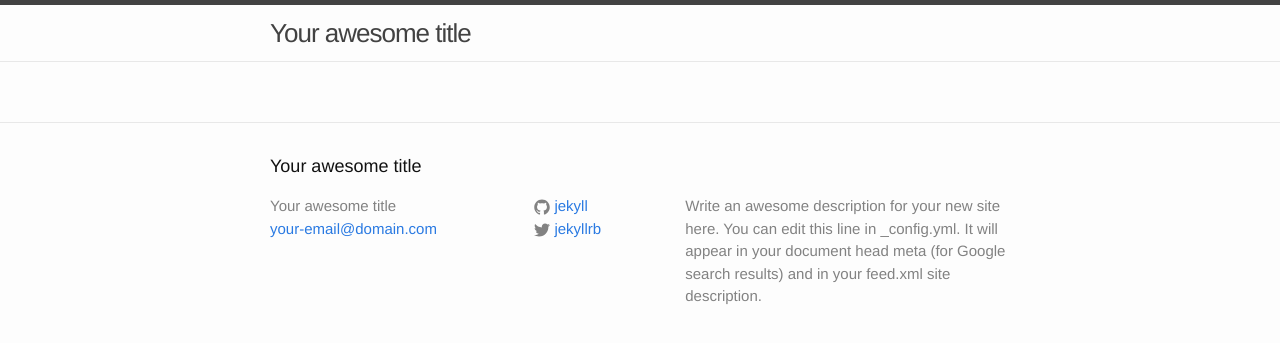
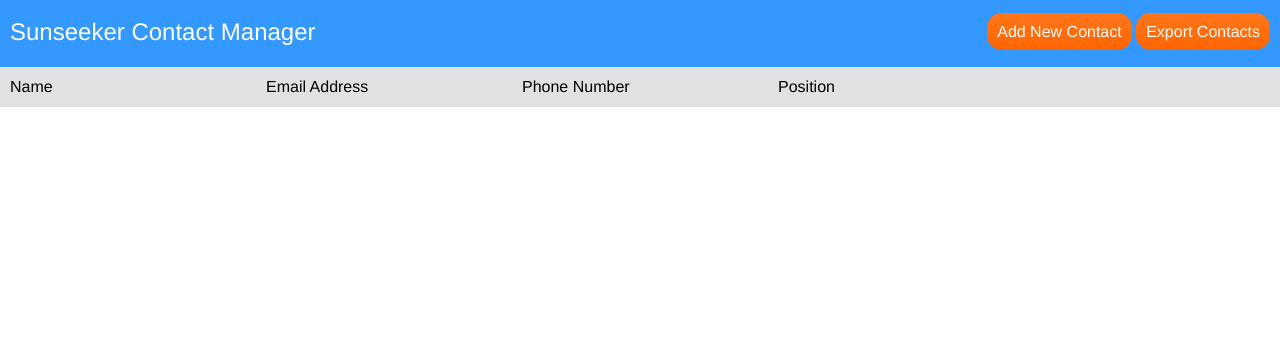
Before and after one commit to alecgunnar/ContactList, a Jekyll site: the page built from index.html, in a window 1280 px wide. Shown: the top 343 px of the page. Built offline with Jekyll 4.4.1, drawn with Linux system fonts in a browser that asks for light colours.

Commit message:
Added basic layout

```diff
--- a/_config.yml
+++ b/_config.yml
@@ -1,14 +1,8 @@
 # Site settings
-title: Your awesome title
-email: your-email@domain.com
-description: > # this means to ignore newlines until "baseurl:"
-  Write an awesome description for your new site here. You can edit this
-  line in _config.yml. It will appear in your document head meta (for
-  Google search results) and in your feed.xml site description.
-baseurl: "" # the subpath of your site, e.g. /blog/
-url: "http://yourdomain.com" # the base hostname & protocol for your site
-twitter_username: jekyllrb
-github_username:  jekyll
+title: "Sunseeker Contact Manager"
+
+url: "http://0.0.0.0:4000"
+baseurl: ""
 
 # Build settings
 markdown: kramdown
--- a/_includes/footer.html
+++ /dev/null
@@ -1,55 +0,0 @@
-<footer class="site-footer">
-
-  <div class="wrapper">
-
-    <h2 class="footer-heading">{{ site.title }}</h2>
-
-    <div class="footer-col-wrapper">
-      <div class="footer-col  footer-col-1">
-        <ul class="contact-list">
-          <li>{{ site.title }}</li>
-          <li><a href="mailto:{{ site.email }}">{{ site.email }}</a></li>
-        </ul>
-      </div>
-
-      <div class="footer-col  footer-col-2">
-        <ul class="social-media-list">
-          {% if site.github_username %}
-          <li>
-            <a href="https://github.com/{{ site.github_username }}">
-              <span class="icon  icon--github">
-                <svg viewBox="0 0 16 16">
-                  <path fill="#828282" d="M7.999,0.431c-4.285,0-7.76,3.474-7.76,7.761 c0,3.428,2.223,6.337,5.307,7.363c0.388,0.071,0.53-0.168,0.53-0.374c0-0.184-0.007-0.672-0.01-1.32 c-2.159,0.469-2.614-1.04-2.614-1.04c-0.353-0.896-0.862-1.135-0.862-1.135c-0.705-0.481,0.053-0.472,0.053-0.472 c0.779,0.055,1.189,0.8,1.189,0.8c0.692,1.186,1.816,0.843,2.258,0.645c0.071-0.502,0.271-0.843,0.493-1.037 C4.86,11.425,3.049,10.76,3.049,7.786c0-0.847,0.302-1.54,0.799-2.082C3.768,5.507,3.501,4.718,3.924,3.65 c0,0,0.652-0.209,2.134,0.796C6.677,4.273,7.34,4.187,8,4.184c0.659,0.003,1.323,0.089,1.943,0.261 c1.482-1.004,2.132-0.796,2.132-0.796c0.423,1.068,0.157,1.857,0.077,2.054c0.497,0.542,0.798,1.235,0.798,2.082 c0,2.981-1.814,3.637-3.543,3.829c0.279,0.24,0.527,0.713,0.527,1.437c0,1.037-0.01,1.874-0.01,2.129 c0,0.208,0.14,0.449,0.534,0.373c3.081-1.028,5.302-3.935,5.302-7.362C15.76,3.906,12.285,0.431,7.999,0.431z"/>
-                </svg>
-              </span>
-
-              <span class="username">{{ site.github_username }}</span>
-            </a>
-          </li>
-          {% endif %}
-
-          {% if site.twitter_username %}
-          <li>
-            <a href="https://twitter.com/{{ site.twitter_username }}">
-              <span class="icon  icon--twitter">
-                <svg viewBox="0 0 16 16">
-                  <path fill="#828282" d="M15.969,3.058c-0.586,0.26-1.217,0.436-1.878,0.515c0.675-0.405,1.194-1.045,1.438-1.809
-                  c-0.632,0.375-1.332,0.647-2.076,0.793c-0.596-0.636-1.446-1.033-2.387-1.033c-1.806,0-3.27,1.464-3.27,3.27 c0,0.256,0.029,0.506,0.085,0.745C5.163,5.404,2.753,4.102,1.14,2.124C0.859,2.607,0.698,3.168,0.698,3.767 c0,1.134,0.577,2.135,1.455,2.722C1.616,6.472,1.112,6.325,0.671,6.08c0,0.014,0,0.027,0,0.041c0,1.584,1.127,2.906,2.623,3.206 C3.02,9.402,2.731,9.442,2.433,9.442c-0.211,0-0.416-0.021-0.615-0.059c0.416,1.299,1.624,2.245,3.055,2.271 c-1.119,0.877-2.529,1.4-4.061,1.4c-0.264,0-0.524-0.015-0.78-0.046c1.447,0.928,3.166,1.469,5.013,1.469 c6.015,0,9.304-4.983,9.304-9.304c0-0.142-0.003-0.283-0.009-0.423C14.976,4.29,15.531,3.714,15.969,3.058z"/>
-                </svg>
-              </span>
-
-              <span class="username">{{ site.twitter_username }}</span>
-            </a>
-          </li>
-          {% endif %}
-        </ul>
-      </div>
-
-      <div class="footer-col  footer-col-3">
-        <p class="text">{{ site.description }}</p>
-      </div>
-    </div>
-
-  </div>
-
-</footer>
--- a/_includes/header.html
+++ b/_includes/header.html
@@ -1,27 +1,11 @@
-<header class="site-header">
-
-  <div class="wrapper">
-
-    <a class="site-title" href="{{ site.baseurl }}/">{{ site.title }}</a>
-
-    <nav class="site-nav">
-      <a href="#" class="menu-icon">
-        <svg viewBox="0 0 18 15">
-          <path fill="#424242" d="M18,1.484c0,0.82-0.665,1.484-1.484,1.484H1.484C0.665,2.969,0,2.304,0,1.484l0,0C0,0.665,0.665,0,1.484,0 h15.031C17.335,0,18,0.665,18,1.484L18,1.484z"/>
-          <path fill="#424242" d="M18,7.516C18,8.335,17.335,9,16.516,9H1.484C0.665,9,0,8.335,0,7.516l0,0c0-0.82,0.665-1.484,1.484-1.484 h15.031C17.335,6.031,18,6.696,18,7.516L18,7.516z"/>
-          <path fill="#424242" d="M18,13.516C18,14.335,17.335,15,16.516,15H1.484C0.665,15,0,14.335,0,13.516l0,0 c0-0.82,0.665-1.484,1.484-1.484h15.031C17.335,12.031,18,12.696,18,13.516L18,13.516z"/>
-        </svg>
-      </a>
-
-      <div class="trigger">
-        {% for page in site.pages %}
-          {% if page.title %}
-          <a class="page-link" href="{{ page.url | prepend: site.baseurl }}">{{ page.title }}</a>
-          {% endif %}
-        {% endfor %}
-      </div>
-    </nav>
-
-  </div>
-
-</header>
+<div class="wrapper">
+  <header>
+    <div class="options">
+      <ul>
+        <li><a href="#">Add New Contact</a>
+        <li><a href="#">Export Contacts</a>
+      </ul>
+    </div>
+    <span class="branding">{{ site.title }}</span>
+  </header>
+</div>
--- a/_layouts/default.html
+++ b/_layouts/default.html
@@ -1,5 +1,5 @@
 <!DOCTYPE html>
-<html>
+<html lang="en">
 
   {% include head.html %}
 
@@ -7,13 +7,11 @@
 
     {% include header.html %}
 
-    <div class="page-content">
+    <main>
       <div class="wrapper">
         {{ content }}
       </div>
-    </div>
-
-    {% include footer.html %}
+    </main>
 
   </body>
 
--- a/_sass/_base.scss
+++ b/_sass/_base.scss
@@ -1,204 +1,83 @@
-/**
- * Reset some basic elements
- */
-body, h1, h2, h3, h4, h5, h6,
-p, blockquote, pre, hr,
-dl, dd, ol, ul, figure {
+body {
+  font-family: $base-font-family;
+  font-size: $base-font-size;
   margin: 0;
   padding: 0;
 }
 
-
-
-/**
- * Basic styling
- */
-body {
-    font-family: $base-font-family;
-    font-size: $base-font-size;
-    line-height: $base-line-height;
-    font-weight: 300;
-    color: $text-color;
-    background-color: $background-color;
-    -webkit-text-size-adjust: 100%;
+.wrapper {
+  width: 100%;
 }
 
+header {
+  background: $bright-blue;
+  color: #FFF;
+  line-height: 4em;
+  padding: 0 10px;
 
-
-/**
- * Set `margin-bottom` to maintain vertical rhythm
- */
-h1, h2, h3, h4, h5, h6,
-p, blockquote, pre,
-ul, ol, dl, figure,
-%vertical-rhythm {
-    margin-bottom: $spacing-unit / 2;
+  .branding {
+    font-weight: 100;
+    font-size: 1.5em;
   }
 
+  .options {
+    float: right;
 
-
-/**
- * Images
- */
-img {
-    max-width: 100%;
-    vertical-align: middle;
-}
-
-
-
-/**
- * Figures
- */
-figure > img {
-    display: block;
-}
-
-figcaption {
-    font-size: $small-font-size;
-}
-
-
-
-/**
- * Lists
- */
-ul, ol {
-    margin-left: $spacing-unit;
-}
+    ul {
+      margin: 0;
+      padding: 0;
 
       li {
-    > ul,
-    > ol {
-         margin-bottom: 0;
+        list-style: none;
+        display: inline;
+
+        a {
+          background-color: $bright-orange;
+          background-image: linear-gradient(to bottom, $light-orange 5%, $bright-orange);
+          color: #FFF;
+          text-decoration: none;
+          padding: 10px;
+          border-radius: 15px;
+
+          &:hover {
+            background: $light-orange;
+          }
+        }
+      }
+    }
   }
 }
 
+main {
+  table {
+    border-collapse: collapse;
+    border: 0;
+    width: 100%;
 
-
-/**
- * Headings
- */
-h1, h2, h3, h4, h5, h6 {
-    font-weight: 300;
+    thead tr th,
+    tbody tr td {
+      line-height: 2.5em;
+      width: 20%;
+      padding: 0 10px;
     }
 
-
-
-/**
- * Links
- */
-a {
-    color: $brand-color;
-    text-decoration: none;
-
-    &:visited {
-        color: darken($brand-color, 15%);
+    thead tr th {
+      background: #E1E1E1;
+      text-align: left;
+      font-weight: 200;
     }
 
-    &:hover {
-        color: $text-color;
-        text-decoration: underline;
+    tbody tr {
+      border-top: 1px solid #F1F1F1;
     }
   }
 
-
-
-/**
- * Blockquotes
- */
-blockquote {
-    color: $grey-color;
-    border-left: 4px solid $grey-color-light;
-    padding-left: $spacing-unit / 2;
-    font-size: 18px;
-    letter-spacing: -1px;
-    font-style: italic;
-
-    > :last-child {
-        margin-bottom: 0;
+  #data {
+    position: absolute;
+    top: 6.6em;
+    bottom: 0;
+    left: 0;
+    right: 0;
+    overflow: auto;
   }
 }
-
-
-
-/**
- * Code formatting
- */
-pre,
-code {
-    font-size: 15px;
-    border: 1px solid $grey-color-light;
-    border-radius: 3px;
-    background-color: #eef;
-}
-
-code {
-    padding: 1px 5px;
-}
-
-pre {
-    padding: 8px 12px;
-    overflow-x: scroll;
-
-    > code {
-        border: 0;
-        padding-right: 0;
-        padding-left: 0;
-    }
-}
-
-
-
-/**
- * Wrapper
- */
-.wrapper {
-    max-width: -webkit-calc(#{$content-width} - (#{$spacing-unit} * 2));
-    max-width:         calc(#{$content-width} - (#{$spacing-unit} * 2));
-    margin-right: auto;
-    margin-left: auto;
-    padding-right: $spacing-unit;
-    padding-left: $spacing-unit;
-    @extend %clearfix;
-
-    @include media-query($on-laptop) {
-        max-width: -webkit-calc(#{$content-width} - (#{$spacing-unit}));
-        max-width:         calc(#{$content-width} - (#{$spacing-unit}));
-        padding-right: $spacing-unit / 2;
-        padding-left: $spacing-unit / 2;
-    }
-}
-
-
-
-/**
- * Clearfix
- */
-%clearfix {
-
-    &:after {
-        content: "";
-        display: table;
-        clear: both;
-    }
-}
-
-
-
-/**
- * Icons
- */
-.icon {
-
-    > svg {
-        display: inline-block;
-        width: 16px;
-        height: 16px;
-        vertical-align: middle;
-
-        path {
-            fill: $grey-color;
-        }
-    }
-}
--- a/_sass/_layout.scss
+++ /dev/null
@@ -1,236 +0,0 @@
-/**
- * Site header
- */
-.site-header {
-    border-top: 5px solid $grey-color-dark;
-    border-bottom: 1px solid $grey-color-light;
-    min-height: 56px;
-
-    // Positioning context for the mobile navigation icon
-    position: relative;
-}
-
-.site-title {
-    font-size: 26px;
-    line-height: 56px;
-    letter-spacing: -1px;
-    margin-bottom: 0;
-    float: left;
-
-    &,
-    &:visited {
-        color: $grey-color-dark;
-    }
-}
-
-.site-nav {
-    float: right;
-    line-height: 56px;
-
-    .menu-icon {
-        display: none;
-    }
-
-    .page-link {
-        color: $text-color;
-        line-height: $base-line-height;
-
-        // Gaps between nav items, but not on the first one
-        &:not(:first-child) {
-            margin-left: 20px;
-        }
-    }
-
-    @include media-query($on-palm) {
-        position: absolute;
-        top: 9px;
-        right: 30px;
-        background-color: $background-color;
-        border: 1px solid $grey-color-light;
-        border-radius: 5px;
-        text-align: right;
-
-        .menu-icon {
-            display: block;
-            float: right;
-            width: 36px;
-            height: 26px;
-            line-height: 0;
-            padding-top: 10px;
-            text-align: center;
-
-            > svg {
-                width: 18px;
-                height: 15px;
-
-                path {
-                    fill: $grey-color-dark;
-                }
-            }
-        }
-
-        .trigger {
-            clear: both;
-            display: none;
-        }
-
-        &:hover .trigger {
-            display: block;
-            padding-bottom: 5px;
-        }
-
-        .page-link {
-            display: block;
-            padding: 5px 10px;
-        }
-    }
-}
-
-
-
-/**
- * Site footer
- */
-.site-footer {
-    border-top: 1px solid $grey-color-light;
-    padding: $spacing-unit 0;
-}
-
-.footer-heading {
-    font-size: 18px;
-    margin-bottom: $spacing-unit / 2;
-}
-
-.contact-list,
-.social-media-list {
-    list-style: none;
-    margin-left: 0;
-}
-
-.footer-col-wrapper {
-    font-size: 15px;
-    color: $grey-color;
-    margin-left: -$spacing-unit / 2;
-    @extend %clearfix;
-}
-
-.footer-col {
-    float: left;
-    margin-bottom: $spacing-unit / 2;
-    padding-left: $spacing-unit / 2;
-}
-
-.footer-col-1 {
-    width: -webkit-calc(35% - (#{$spacing-unit} / 2));
-    width:         calc(35% - (#{$spacing-unit} / 2));
-}
-
-.footer-col-2 {
-    width: -webkit-calc(20% - (#{$spacing-unit} / 2));
-    width:         calc(20% - (#{$spacing-unit} / 2));
-}
-
-.footer-col-3 {
-    width: -webkit-calc(45% - (#{$spacing-unit} / 2));
-    width:         calc(45% - (#{$spacing-unit} / 2));
-}
-
-@include media-query($on-laptop) {
-    .footer-col-1,
-    .footer-col-2 {
-        width: -webkit-calc(50% - (#{$spacing-unit} / 2));
-        width:         calc(50% - (#{$spacing-unit} / 2));
-    }
-
-    .footer-col-3 {
-        width: -webkit-calc(100% - (#{$spacing-unit} / 2));
-        width:         calc(100% - (#{$spacing-unit} / 2));
-    }
-}
-
-@include media-query($on-palm) {
-    .footer-col {
-        float: none;
-        width: -webkit-calc(100% - (#{$spacing-unit} / 2));
-        width:         calc(100% - (#{$spacing-unit} / 2));
-    }
-}
-
-
-
-/**
- * Page content
- */
-.page-content {
-    padding: $spacing-unit 0;
-}
-
-.page-heading {
-    font-size: 20px;
-}
-
-.post-list {
-    margin-left: 0;
-    list-style: none;
-
-    > li {
-        margin-bottom: $spacing-unit;
-    }
-}
-
-.post-meta {
-    font-size: $small-font-size;
-    color: $grey-color;
-}
-
-.post-link {
-    display: block;
-    font-size: 24px;
-}
-
-
-
-/**
- * Posts
- */
-.post-header {
-    margin-bottom: $spacing-unit;
-}
-
-.post-title {
-    font-size: 42px;
-    letter-spacing: -1px;
-    line-height: 1;
-
-    @include media-query($on-laptop) {
-        font-size: 36px;
-    }
-}
-
-.post-content {
-    margin-bottom: $spacing-unit;
-
-    h2 {
-        font-size: 32px;
-
-        @include media-query($on-laptop) {
-            font-size: 28px;
-        }
-    }
-
-    h3 {
-        font-size: 26px;
-
-        @include media-query($on-laptop) {
-            font-size: 22px;
-        }
-    }
-
-    h4 {
-        font-size: 20px;
-
-        @include media-query($on-laptop) {
-            font-size: 18px;
-        }
-    }
-}
--- a/_sass/_syntax-highlighting.scss
+++ /dev/null
@@ -1,67 +0,0 @@
-/**
- * Syntax highlighting styles
- */
-.highlight {
-    background: #fff;
-    @extend %vertical-rhythm;
-
-    .c     { color: #998; font-style: italic } // Comment
-    .err   { color: #a61717; background-color: #e3d2d2 } // Error
-    .k     { font-weight: bold } // Keyword
-    .o     { font-weight: bold } // Operator
-    .cm    { color: #998; font-style: italic } // Comment.Multiline
-    .cp    { color: #999; font-weight: bold } // Comment.Preproc
-    .c1    { color: #998; font-style: italic } // Comment.Single
-    .cs    { color: #999; font-weight: bold; font-style: italic } // Comment.Special
-    .gd    { color: #000; background-color: #fdd } // Generic.Deleted
-    .gd .x { color: #000; background-color: #faa } // Generic.Deleted.Specific
-    .ge    { font-style: italic } // Generic.Emph
-    .gr    { color: #a00 } // Generic.Error
-    .gh    { color: #999 } // Generic.Heading
-    .gi    { color: #000; background-color: #dfd } // Generic.Inserted
-    .gi .x { color: #000; background-color: #afa } // Generic.Inserted.Specific
-    .go    { color: #888 } // Generic.Output
-    .gp    { color: #555 } // Generic.Prompt
-    .gs    { font-weight: bold } // Generic.Strong
-    .gu    { color: #aaa } // Generic.Subheading
-    .gt    { color: #a00 } // Generic.Traceback
-    .kc    { font-weight: bold } // Keyword.Constant
-    .kd    { font-weight: bold } // Keyword.Declaration
-    .kp    { font-weight: bold } // Keyword.Pseudo
-    .kr    { font-weight: bold } // Keyword.Reserved
-    .kt    { color: #458; font-weight: bold } // Keyword.Type
-    .m     { color: #099 } // Literal.Number
-    .s     { color: #d14 } // Literal.String
-    .na    { color: #008080 } // Name.Attribute
-    .nb    { color: #0086B3 } // Name.Builtin
-    .nc    { color: #458; font-weight: bold } // Name.Class
-    .no    { color: #008080 } // Name.Constant
-    .ni    { color: #800080 } // Name.Entity
-    .ne    { color: #900; font-weight: bold } // Name.Exception
-    .nf    { color: #900; font-weight: bold } // Name.Function
-    .nn    { color: #555 } // Name.Namespace
-    .nt    { color: #000080 } // Name.Tag
-    .nv    { color: #008080 } // Name.Variable
-    .ow    { font-weight: bold } // Operator.Word
-    .w     { color: #bbb } // Text.Whitespace
-    .mf    { color: #099 } // Literal.Number.Float
-    .mh    { color: #099 } // Literal.Number.Hex
-    .mi    { color: #099 } // Literal.Number.Integer
-    .mo    { color: #099 } // Literal.Number.Oct
-    .sb    { color: #d14 } // Literal.String.Backtick
-    .sc    { color: #d14 } // Literal.String.Char
-    .sd    { color: #d14 } // Literal.String.Doc
-    .s2    { color: #d14 } // Literal.String.Double
-    .se    { color: #d14 } // Literal.String.Escape
-    .sh    { color: #d14 } // Literal.String.Heredoc
-    .si    { color: #d14 } // Literal.String.Interpol
-    .sx    { color: #d14 } // Literal.String.Other
-    .sr    { color: #009926 } // Literal.String.Regex
-    .s1    { color: #d14 } // Literal.String.Single
-    .ss    { color: #990073 } // Literal.String.Symbol
-    .bp    { color: #999 } // Name.Builtin.Pseudo
-    .vc    { color: #008080 } // Name.Variable.Class
-    .vg    { color: #008080 } // Name.Variable.Global
-    .vi    { color: #008080 } // Name.Variable.Instance
-    .il    { color: #099 } // Literal.Number.Integer.Long
-}
--- a/css/main.scss
+++ b/css/main.scss
@@ -7,7 +7,7 @@
 
 // Our variables
 $base-font-family: Helvetica, Arial, sans-serif;
-$base-font-size:   16px;
+$base-font-size:   1em;
 $small-font-size:  $base-font-size * 0.875;
 $base-line-height: 1.5;
 
@@ -27,6 +27,11 @@ $content-width:    800px;
 $on-palm:          600px;
 $on-laptop:        800px;
 
+// Colors
+$bright-orange: #F60;
+$light-orange: lighten($bright-orange, 5%);
+$bright-blue: #39F;
+
 
 
 // Using media queries with like this:
@@ -45,8 +50,4 @@ $on-laptop:        800px;
 
 
 // Import partials from `sass_dir` (defaults to `_sass`)
-@import
-        "base",
-        "layout",
-        "syntax-highlighting"
-;
+@import "base";
--- a/index.html
+++ b/index.html
@@ -1,3 +1,21 @@
 ---
 layout: default
 ---
+<table>
+  <thead>
+    <tr>
+      <th>Name</th>
+      <th>Email Address</th>
+      <th>Phone Number</th>
+      <th>Position</th>
+      <th></th>
+    </tr>
+  </thead>
+</table>
+<div id="data">
+  <table>
+    <tbody id="show">
+
+    </tbody>
+  </table>
+</div>
```
Also changed, not shown: _layouts/page.html (deleted, +0 -14 lines), _layouts/post.html (deleted, +0 -15 lines), _posts/2015-05-06-welcome-to-jekyll.markdown (deleted, +0 -25 lines). Lines whose indentation alone changed are shown as unchanged.
